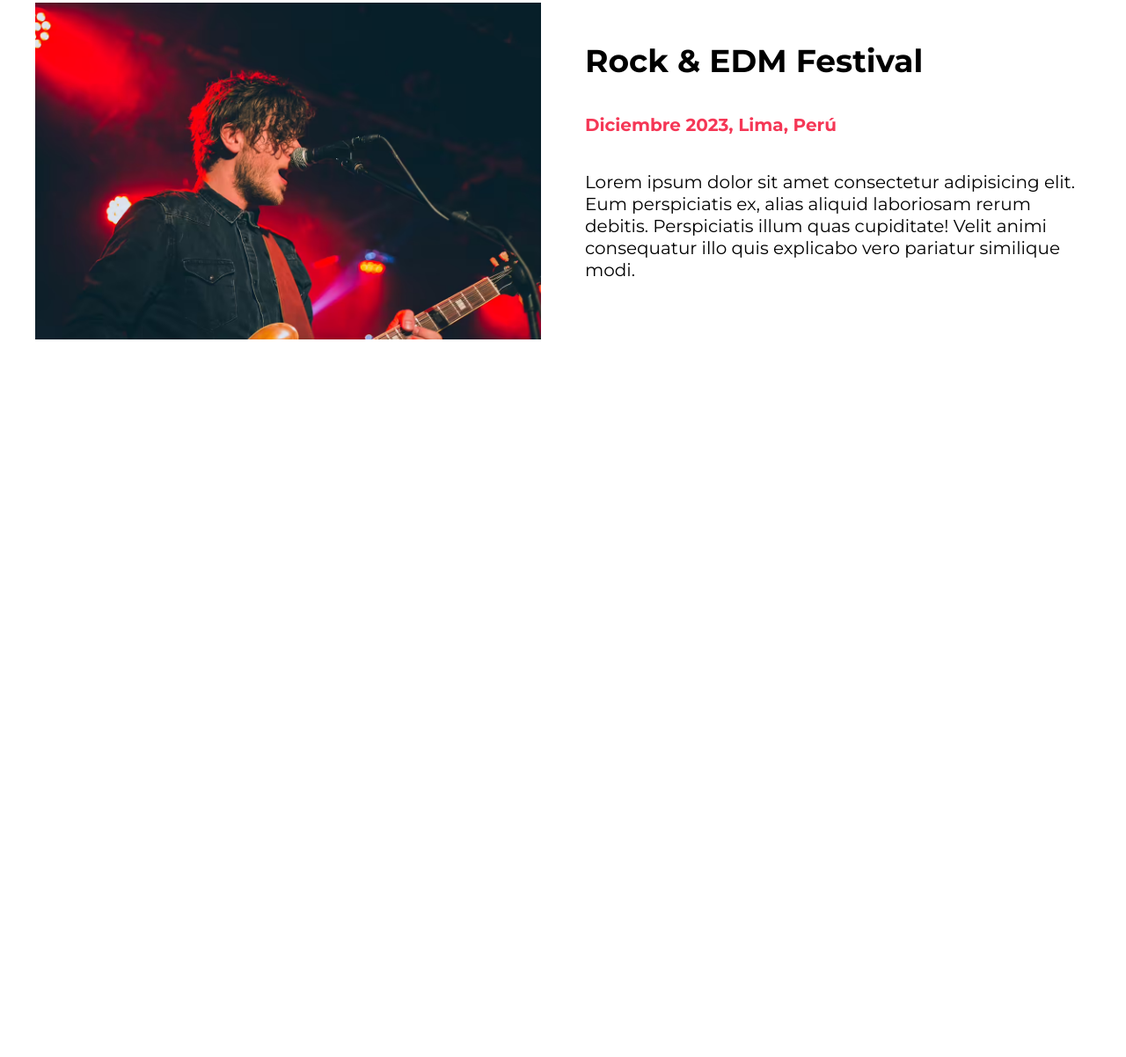
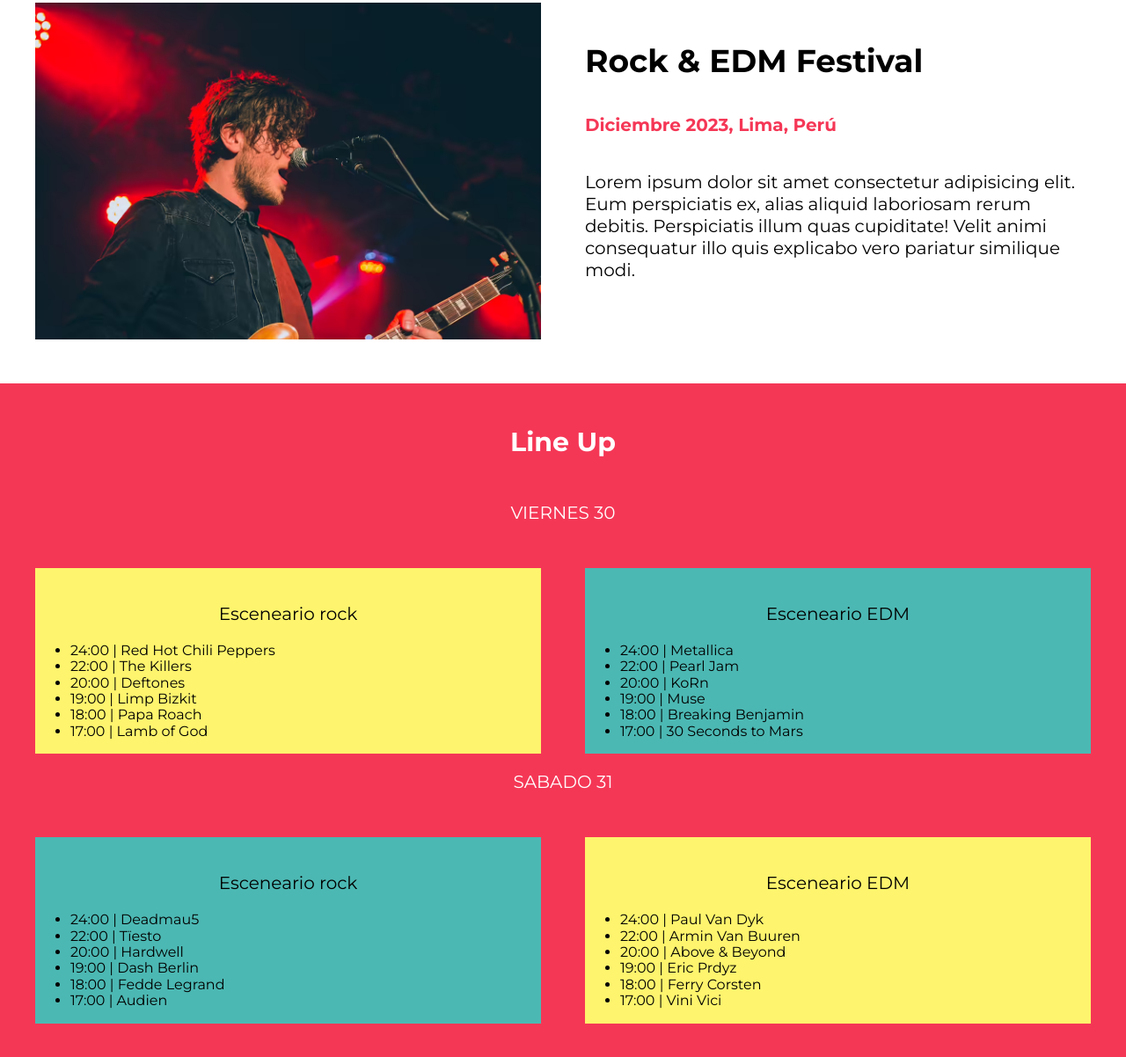
Before and after one commit to Pcontreras98/Proyectos, a website: page FestivalMusica/index.html in a window 1280 px wide. Shown: the part 773-1975 px from the top of the page at 88% size. Before the commit the page ends 1209 px from the top, so only its background shows below. Drawn offline with Linux system fonts and the light colour scheme.

Commit message:
festival musica | cambio lineup

```diff
--- a/FestivalMusica/index.html
+++ b/FestivalMusica/index.html
@@ -44,6 +44,9 @@
                 <source srcset="build/img/imagen_vocalista.webp" type="image/webp">
                 <img loading="lazy" width="200" height="300" src="build/img/imagen_vocalista.jpg" alt="imagen vocalista">
             </picture>
+
+
+
         </div>
         <div class="contenido-festival">
             <h2>Rock & EDM Festival</h2>
@@ -54,5 +57,125 @@
         </div>
     </section>
 
+    <section class="lineup">
+        <h3>Line Up</h3>
+
+        <p class="dia">Viernes 30</p>
+        <div class="escenarios-contenedor contenedor">
+            <!--primer escenario-->
+            <div class="escenario rock bg-amarillo">
+                <p class="nombre-escenario">Esceneario rock</p>
+
+                <ul class="calendario">
+                    <li>
+                        24:00 | <span>Red Hot Chili Peppers</span>
+                    </li>
+                    <li>
+                        22:00 | <span>The Killers</span>
+                    </li>
+                    <li>
+                        20:00 | <span>Deftones</span>
+                    </li>
+                    <li>
+                        19:00 | <span>Limp Bizkit</span>
+                    </li>
+
+                    <li>
+                        18:00 | <span>Papa Roach</span>
+                    </li>
+                    <li>
+                        17:00 | <span>Lamb of God</span>
+                    </li>
+                </ul>
+            </div><!--.escenario-->
+
+            <!--segundo escenario-->
+            <div class="escenario rock bg-verde">
+                <p class="nombre-escenario">Esceneario EDM</p>
+
+                <ul class="calendario">
+                    <li>
+                        24:00 | <span>Metallica</span>
+                    </li>
+                    <li>
+                        22:00 | <span>Pearl Jam</span>
+                    </li>
+                    <li>
+                        20:00 | <span>KoRn</span>
+                    </li>
+                    <li>
+                        19:00 | <span>Muse</span>
+                    </li>
+                    <li>
+                        18:00 | <span>Breaking Benjamin</span>
+                    </li>
+                    <li>
+                        17:00 | <span>30 Seconds to Mars</span>
+                    </li>
+                </ul>
+            </div><!--.escenario-->
+        </div><!--.escenario-contenedor-->
+
+
+        <p class="dia">Sabado 31</p>
+        <div class="escenarios-contenedor contenedor">
+            <!--primer escenario-->
+            <div class="escenario rock bg-verde">
+                <p class="nombre-escenario">Esceneario rock</p>
+
+                <ul class="calendario">
+                    <li>
+                        24:00 | <span>Deadmau5</span>
+                    </li>
+                    <li>
+                        22:00 | <span>Tïesto</span>
+                    </li>
+                    <li>
+                        20:00 | <span>Hardwell</span>
+                    </li>
+                    <li>
+                        19:00 | <span>Dash Berlin</span>
+                    </li>
+
+                    <li>
+                        18:00 | <span>Fedde Legrand</span>
+                    </li>
+                    <li>
+                        17:00 | <span>Audien</span>
+                    </li>
+                </ul>
+            </div><!--.escenario-->
+
+            <!--segundo escenario-->
+            <div class="escenario rock bg-amarillo">
+                <p class="nombre-escenario">Esceneario EDM</p>
+
+                <ul class="calendario">
+                    <li>
+                        24:00 | <span>Paul Van Dyk</span>
+                    </li>
+                    <li>
+                        22:00 | <span>Armin Van Buuren</span>
+                    </li>
+                    <li>
+                        20:00 | <span>Above & Beyond</span>
+                    </li>
+                    <li>
+                        19:00 | <span>Eric Prdyz</span>
+                    </li>
+
+                    <li>
+                        18:00 | <span>Ferry Corsten</span>
+                    </li>
+                    <li>
+                        17:00 | <span>Vini Vici</span>
+                    </li>
+                </ul>
+            </div><!--.escenario-->
+        </div><!--.escenario-contenedor-->
+
+    </section>
+
+
 </body>
 </html>
--- a/FestivalMusica/src/scss/layout/_index.scss
+++ b/FestivalMusica/src/scss/layout/_index.scss
@@ -1,3 +1,4 @@
 @forward 'header';
 @forward 'video';
 @forward 'festival';
+@forward 'lineup';
--- /dev/null
+++ b/FestivalMusica/src/scss/layout/_lineup.scss
@@ -0,0 +1,37 @@
+@use 'base/variable' as v;
+@use 'base/mixins' as m;
+
+
+.lineup{
+    background-color: v.$rosa;
+    padding: 5rem 0;
+
+    h3,p{
+        text-align: center;
+        color: v.$blanco;
+    }
+    .dia{
+        text-transform: uppercase;
+        margin-bottom: 5rem;
+    }
+}
+
+.escenarios-contenedor{
+    @include m.tablet {
+        @include m.grid(2, 5rem)
+    }
+
+    p{
+        color: v.$negro;
+    }
+    .escenario{
+        padding-top: 2rem;
+    }
+}
+
+.bg-amarillo{
+    background-color: v.$amarillo;
+}
+.bg-verde{
+    background-color: v.$verde;
+}
```
Also changed, not shown: FestivalMusica/build/css/app.css.
